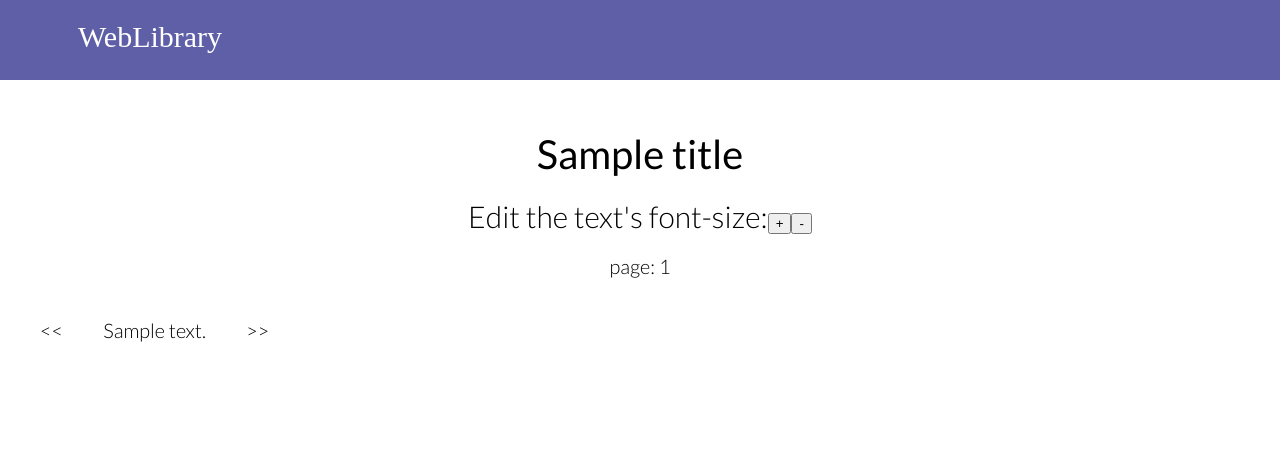
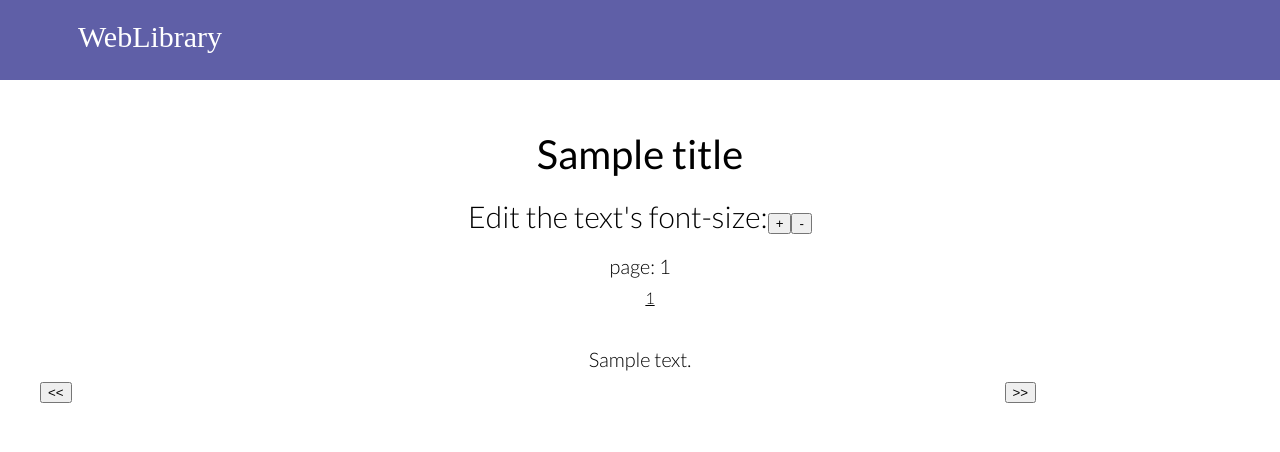
Before and after one commit to PanMax13/WebLibrary, a FastAPI app: template templates/reader.html in a window 1280 px wide. Shown: the top 452 px of the page. Run offline with FastAPI, Linux system fonts and the light colour scheme; the template is opened without the code that fills it: most values are stand-ins (such as "Sample title", 1, 10 or a date in 2020); parts of the project's set-up code (start-up, migrations or seed data) failed here and were passed over; some web fonts are replaced.

Commit message:
The pagnation was added, edited routes between books in catalog

```diff
--- a/fileReader.py
+++ /dev/null
@@ -1,6 +0,0 @@
-import pypdf
-
-
-def page_reader(pdf_path, page=0):
-    pdf = pypdf.PdfReader(pdf_path)
-    return pdf.pages[page].extract_text() if not None else "Sorry, some goes wrong. May be file dont contains the text(contain scan of text)"
--- a/main.py
+++ b/main.py
@@ -7,7 +7,7 @@ from starlette.templating import Jinja2Templates
 from sqlalchemy.ext.asyncio import AsyncSession
 from sqlalchemy.future import select
 
-from fileReader import page_reader
+from BookReader import BookReader
 
 # import models
 from db.models import Book
@@ -112,7 +112,8 @@ async def read_the_book(request: Request, book_id: int, session: AsyncSession =
         'title': book_title,
         'preview_image': book_preview,
         'author': book_author,
-        'discription': book_discription
+        'discription': book_discription,
+        'id': book_id
     }
 
     return templates.TemplateResponse(request=request, name='/read_book.html', context=context)
@@ -121,10 +122,21 @@ async def read_the_book(request: Request, book_id: int, session: AsyncSession =
 async def generate_page(reqeust: Request, id: int, page: int, session: AsyncSession = Depends(createSession)):
     book = await session.get(Book, id)
 
-    page_text = page_reader(book.path, page)
+    book_ = BookReader(book.path)
+
+    page_text = book_.page_reader(page)
+    pages = book_.pagination(page)
+    visible_left = page == 0
+    visible_right = book_.get_last_page() == page
 
     context = {
         'title': book.title,
-        'text': page_text
+        'text': page_text,
+        'pages': pages,
+        'page': page,
+        'id': id,
+        'visible_left': visible_left,
+        'visible_right': visible_right
+
     }
     return templates.TemplateResponse(request= reqeust, name='/reader.html', context=context)
--- a/static/base.css
+++ b/static/base.css
@@ -166,16 +166,17 @@ img {
     margin: 10px auto;
 }
 
-.read_button {
+.read_button_catalog {
     width: 90%;
-    height: 30px;
+    height: 50px;
     margin: 0 auto;
 }
 
 .read {
     width: 100%;
     margin: 5px auto;
-    height: 100%;
+    height: 30px;
+    font-size: 20px;
     background-color: rgb(124, 248, 124);
     border: none;
     border-radius: 6px;
--- a/static/read_book.css
+++ b/static/read_book.css
@@ -106,3 +106,25 @@ form {
     font-size: 40px;
     font-weight: 500;
 }
+
+.pagination {
+    text-align: center;
+    margin: 10px;
+}
+
+.pagination_link {
+    color: black;
+    margin-left: 20px;
+    text-decoration: underline;
+}
+
+.book_page {
+    width: 95%;
+    margin: 0 auto;
+    text-align: center;
+    font-size: 20px;
+}
+
+.visible {
+    visibility: hidden;
+}
--- /dev/null
+++ b/static/resize_font.js
@@ -0,0 +1,16 @@
+let text = document.getElementById('text');
+let fontBigger = document.getElementById('bigger');
+let fontSmaller = document.getElementById('smaller');
+
+text.style.fontSize = '20px';
+console.log(text.style.fontSize);
+
+fontBigger.onclick = function() {
+    text.style.fontSize = parseInt(text.style.fontSize) + 1 + 'px';
+    console.log("font is bigger");
+};
+
+fontSmaller.onclick = function() {
+    text.style.fontSize = parseInt(text.style.fontSize) - 1 + 'px';
+    console.log('font is smaller');
+};
--- a/templates/read_book.html
+++ b/templates/read_book.html
@@ -25,7 +25,7 @@
                 <div>{{ discription }}</div>
             </div>
         </div>
-        <form action="/catalog/book/read/1/1" method="get" enctype="multipart/form-data">
+        <form action="/catalog/book/read/{{id}}/0" method="get" enctype="multipart/form-data">
             <button type="submit" class="read_button book_form">
                 Read
             </button>
--- a/templates/reader.html
+++ b/templates/reader.html
@@ -13,20 +13,30 @@
     <div class="reader">
         <div class="book_title">{{ title }}</div>
         <div class="font_size_editer">
-            Edit the text's font-size:<button>+</button><button>-</button>
+            Edit the text's font-size:<button id="bigger">+</button><button id="smaller">-</button>
         </div>
-        <div class="page_counter">page: <span id="page_counter">1</span></div>
+        <div class="page_counter">page: <span id="page">{{page}}</span></div>
+        <div class="pagination">
+            {% for page_ in pages %}
+                <a href="{{ url_for('generate_page', id=id, page=page_) }}" class="pagination_link">{{ page_ }}</a>
+            {% endfor %}
+        </div>
         <div class="reader_block">
-            <div class="page_swapper left book">
-                <<
-            </div>
-            <div class="book_page book">
+            <form action="{{ url_for('generate_page', id=id, page=(page - 1)) }}" method="get" enctype="multipart/form-data">
+                <div class="page_swapper left book {% if visible_left %} visible {% endif %}" id="back">
+                    <button type="submit"><<</button>
+                </div>
+            </form>
+            <div class="book_page book" id="text">
                 {{ text }}
             </div>
-            <div class="page_swapper right book">
-                >>
-            </div>
+            <form action="{{ url_for('generate_page', id=id, page=(page + 1)) }}" method="get" enctype="multipart/form-data">
+                <div class="page_swapper right book {% if visible_right %} visible {% endif %}">
+                    <button type="submit">>></button>
+                </div>
+            </form>
         </div>
     </div>
+    <script src="{{  url_for('static', path='/resize_font.js') }}"></script>
 </body>
 </html>
--- a/templates/view_models/bookItems.html
+++ b/templates/view_models/bookItems.html
@@ -13,7 +13,7 @@
 		        {{ book.author }}
 	        </div>
 	    </div>
-	    <div class="read_button">
+	    <div class="read_button_catalog">
 			<form action="/catalog/book/{{book.id}}">
 				<button class="read">Read</button>
 			</form>
```
Also changed, not shown: BookReader.py (added, +34 -0 lines), 1 other file.
